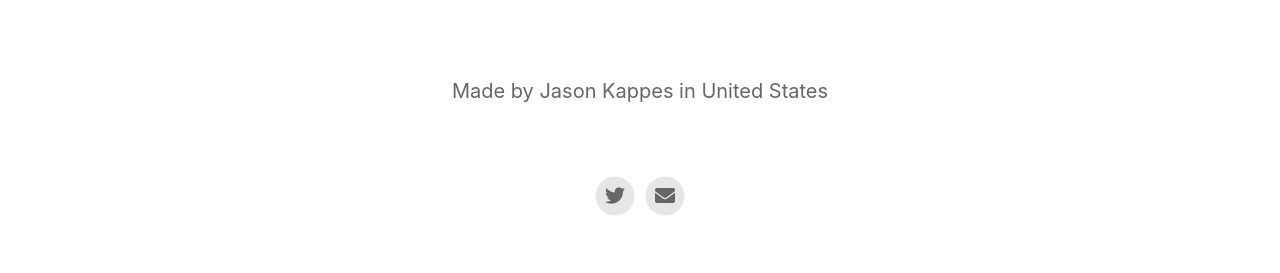
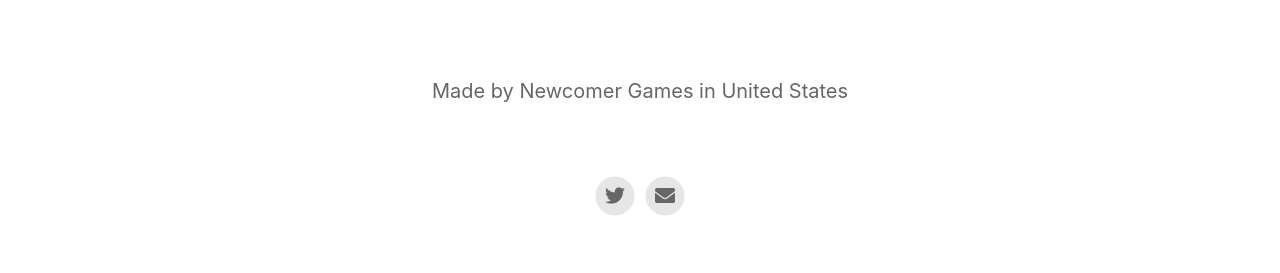
Before and after one commit to JasonKappes/NewcomerGamesWebsite, a Jekyll site: the page built from index.html, in a window 1280 px wide. Shown: the part 1246-1519 px from the top of the page. Built offline with Jekyll 4.4.1, drawn with Linux system fonts in a browser that asks for light colours; nearby versions of some CDN libraries.

Commit message:
Update _config.yml

```diff
--- a/_config.yml
+++ b/_config.yml
@@ -10,7 +10,7 @@ enable_smart_app_banner                   : true
 
 
 # Information About Yourself
-your_name                                 : Jason Kappes
+your_name                                 : Newcomer Games
 your_city                                 : United States
 email_address                             : newcomer.education.games@gmail.com
 twitter_username                          : https://twitter.com/NewcomerGames
```
